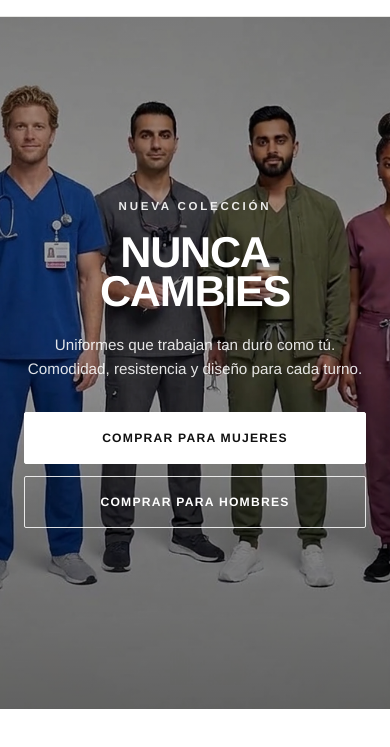
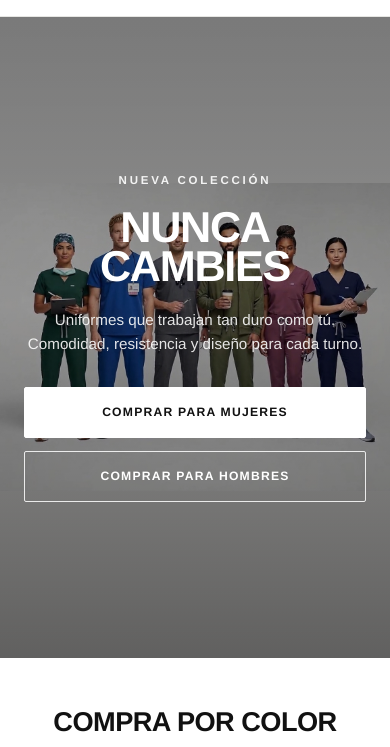
Before and after one commit to DYR-Systems/wearonoff, an Astro site: page / in a window 390 px wide. Shown: the part 88-835 px from the top of the page. Built offline with nearby package versions, Linux system fonts and the light colour scheme; Astro itself is replaced by a stand-in of ours.

Commit message:
Show full banner group on mobile without blurred backdrop

```diff
--- a/src/pages/index.astro
+++ b/src/pages/index.astro
@@ -45,7 +45,7 @@ const productos = (await getCollection('productos')).sort(
         </div>
       </div>
       <div class="figs-hero__media">
-        <img src={a.hero_imagen} alt={a.hero_titulo} />
+        <img class="figs-hero__fg" src={a.hero_imagen} alt={a.hero_titulo} />
       </div>
     </section>
 
--- a/src/styles/figs.css
+++ b/src/styles/figs.css
@@ -868,8 +868,8 @@ body.figs {
   }
   .figs-hero--split {
     grid-template-columns: 1fr;
-    min-height: clamp(540px, 82vh, 820px);
-    background: #222;
+    min-height: clamp(520px, 76vh, 680px);
+    background: linear-gradient(180deg, #c4c4c4 0%, #d6d5d3 100%);
     color: #fff;
     text-align: center;
   }
@@ -918,6 +918,10 @@ body.figs {
       rgba(0, 0, 0, 0.3) 45%,
       rgba(0, 0, 0, 0.55) 100%
     );
+  }
+  .figs-hero--split .figs-hero__media .figs-hero__fg {
+    object-fit: contain;
+    object-position: center;
   }
   .figs-footer__grid {
     grid-template-columns: repeat(2, 1fr);
```
